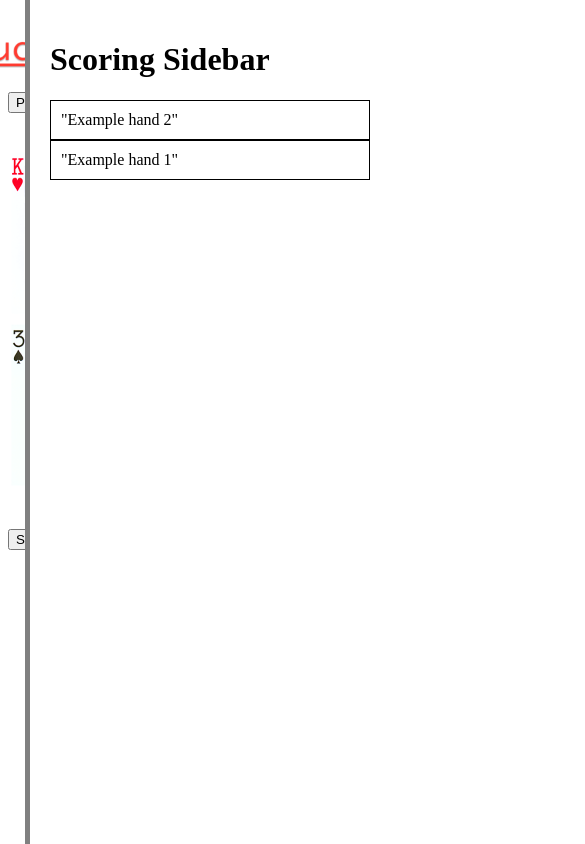
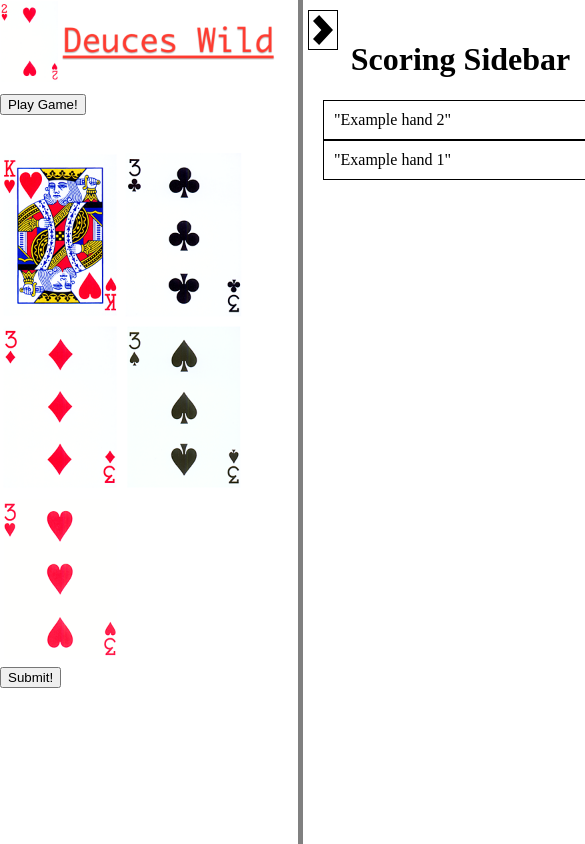
Before and after one commit to pelnik/Deuces-Wild, a website with bundled scripts: page public/index.html in a window 390 px wide. Shown: the top 844 px of the page, 585 px wide, since content can reach past the window. Built offline with nearby package versions, Linux system fonts and the light colour scheme.

Commit message:
transformed to grid layout for better responsive design

```diff
--- a/public/deucesStyle.css
+++ b/public/deucesStyle.css
@@ -1,3 +1,23 @@
+body {
+    margin: 0;
+}
+
+#fullWindow {
+    display: grid;
+    grid-template-columns: auto 320px;
+    grid-template-rows: 84px auto;
+    height: 100vh;
+    width: 100vw;
+    margin: 0;
+    gap: 10px;
+}
+
+#parentSubmitButton {
+    display: block;
+    top: 0;
+    left: 0;
+}
+
 .selectedCard {
     border: 5px solid #e7ee10;
 }
@@ -7,20 +27,46 @@
 }
 
 .gameBoard {
-    width: auto;
+    grid-column: 1;
+    grid-row: 2;
 }
 
 .scoreSidebar {
-    height: 100%; /* Full-height: remove this if you want "auto" height */
-    width: 320px; /* Set the width of the sidebar */
-    position: fixed; /* Fixed Sidebar (stay in place on scroll) */
-    z-index: 1; /* Stay on top */
-    top: 0; /* Stay at the top */
     right: 0;
     background-color: rgb(255, 255, 255); /* Black */
-    overflow-x: hidden; /* Disable horizontal scroll */
     padding: 20px;
     border-left: thick solid gray;
+    grid-column: 2;
+    grid-row: 1 / 5;
+    overflow: hidden;
+}
+
+@keyframes sideBarSlideOut {
+    from {
+        width: 320px;
+    }
+
+    to {
+        width: 10px;
+    }
+}
+
+
+#sidebarArrow {
+    grid-row: 1;
+    grid-column: 2;
+    width: 20px;
+    height: auto;
+    left: 0;
+    top: 0;
+    z-index: 1;
+    padding: 4px;
+    border: solid 1px;
+    margin: 10px;
+}
+
+#sidebarMainHeader {
+    text-align: center;
 }
 
 .scoreHand {
@@ -48,7 +94,7 @@
 #logo {
     width: 288px;
     height: 84px;
-    display: block;
-    margin-left: calc((100% - 288px - 320px)/2);
-    margin-right: calc((100% - 288px - 320px)/2);
+    grid-row: 1;
+    grid-column: 1;
+    justify-self: center;
 }
--- a/public/index.html
+++ b/public/index.html
@@ -8,9 +8,9 @@
     <link rel="stylesheet" href="deucesStyle.css">
 </head>
 <body>
+    <div id="fullWindow">
+        <img src="./Media/2 Hearts logo.png" id="logo">
         <div class="gameBoard">
-        <img src="./Media/2 Hearts logo.png" id="logo">
-
             <!--Add play button-->
             <div>
                 <button type="button" id="playGame">Play Game!</button><br><br><br>
@@ -24,17 +24,22 @@
                 <img class="unselectedCard cardImage" id="fourthCard">
                 <img class="unselectedCard cardImage" id="fifthCard">
             </div>
+
+            <div id="parentSubmitButton">
+                <button type="button" id="submitButton">Submit!</button>
+            </div>
         </div>
 
-    <div id="parentSubmitButton">
-        <br>
-        <br>
-        <button type="button" id="submitButton">Submit!</button>
+
+
+        <!--Sidebar div-->
+        <img  src="./Media/right-angle-arrow-bold-icon.svg" id="sidebarArrow">
+        <div class="scoreSidebar">
+            <div id="sidebarHeaderContainer">
+                <h1 id="sidebarMainHeader">Scoring Sidebar</h1>
             </div>
 
-    <!--Sidebar div-->
-    <div class="scoreSidebar">
-        <h1>Scoring Sidebar</h1>
+
             <div class="scoreHand">
                 "Example hand 2"
             </div>
@@ -42,7 +47,7 @@
                 "Example hand 1"
             </div>
         </div>
-
+    </div>
 
     <!--Run JS-->
     <script type="module" src="game.js"></script>
```
Also changed, not shown: public/Media/right-angle-arrow-bold-icon.svg (added). Lines whose indentation alone changed are shown as unchanged.
